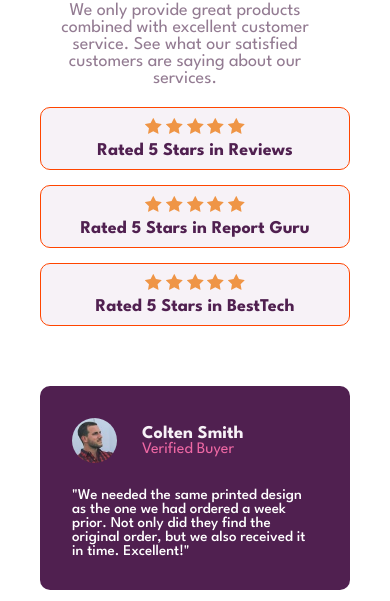
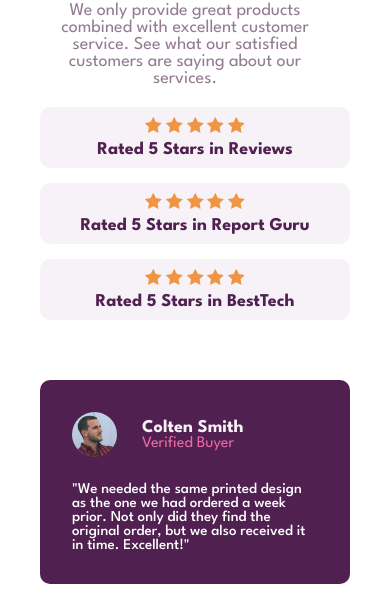
Before and after one commit to Sandeep-Murmu/Frontend-Mentor-Social-proof-section, a plain HTML site: page index.html in a window 390 px wide. Shown: the part 206-807 px from the top of the page. Drawn offline with Linux system fonts and the light colour scheme.

Commit message:
remove testing border

```diff
--- a/style.css
+++ b/style.css
@@ -182,7 +182,6 @@ body {
   }
 
   .rating-content {
-    border: 1px solid orangered;
     padding: 1rem 0;
     justify-content: space-between;
     flex-direction: column;
```
